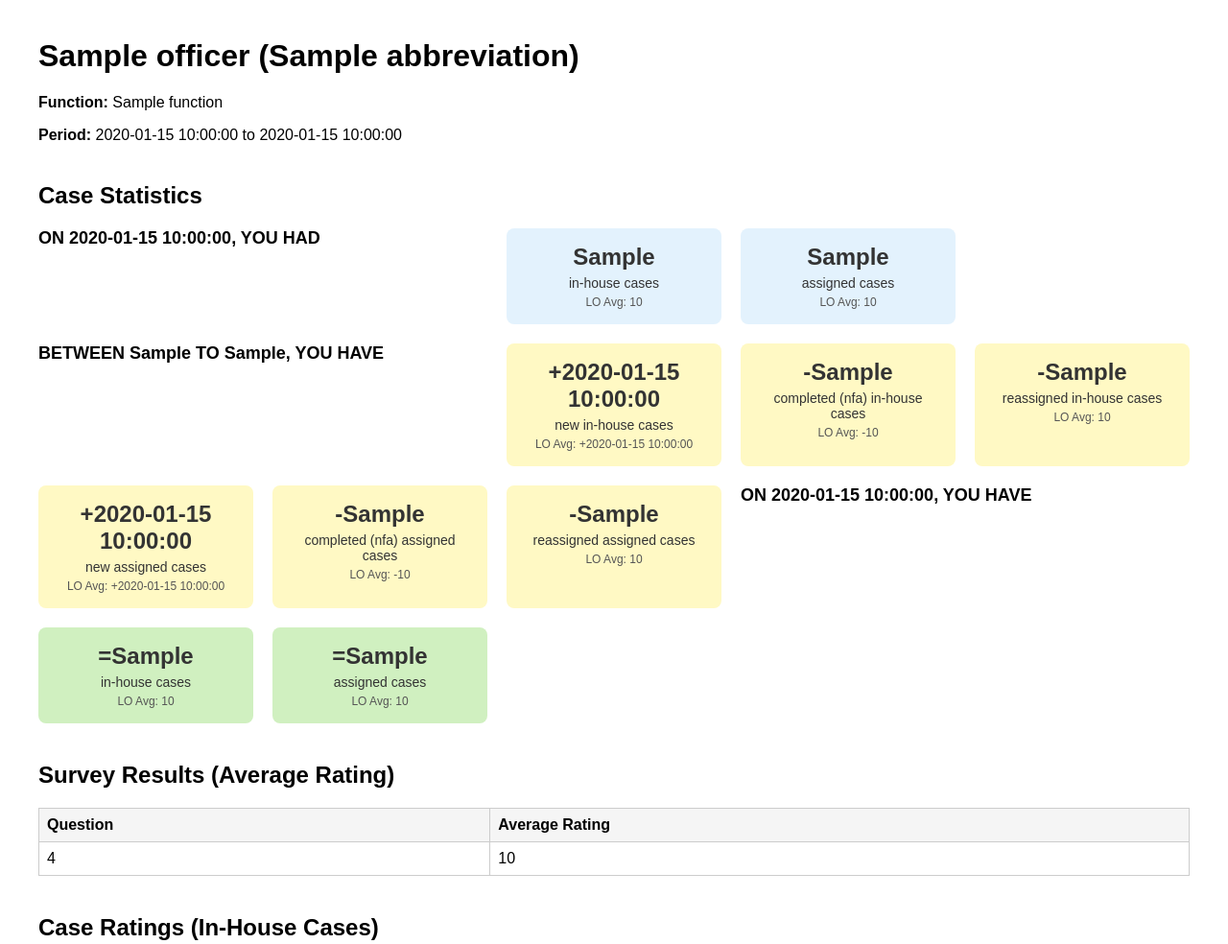
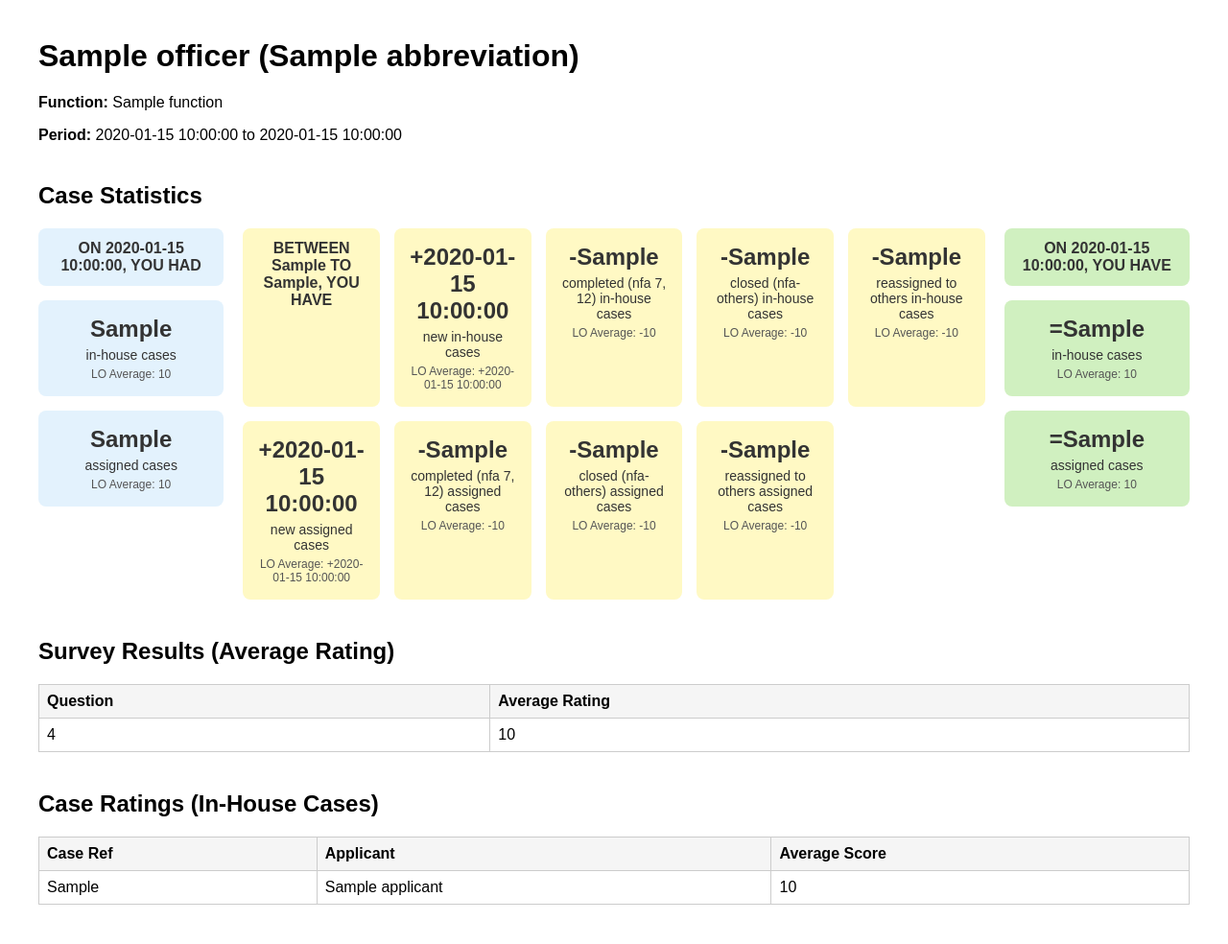
Before and after one commit to worldsofmind/lab-newsletter-generator, a Python web app: template templates/newsletter.html in a window 1280 px wide. Shown: the top 984 px of the page at 96% size. Run offline with Jinja, Linux system fonts and the light colour scheme; the template is opened without the code that fills it: most values are stand-ins (such as "Sample title", 1, 10 or a date in 2020).

Commit message:
Update newsletter.html

```diff
--- a/templates/newsletter.html
+++ b/templates/newsletter.html
@@ -10,12 +10,34 @@
     th, td { border: 1px solid #ccc; padding: 8px; text-align: left; }
     th { background-color: #f5f5f5; }
     .section { margin-bottom: 40px; }
-    .grid { display: grid; grid-template-columns: repeat(auto-fit, minmax(220px, 1fr)); gap: 20px; }
+
+    /* NEW CSS for the main grid structure */
+    .case-statistics-grid {
+      display: grid;
+      grid-template-columns: 2fr 8fr 2fr; /* Represents the 2-8-2 ratio */
+      gap: 20px; /* Space between main columns */
+      align-items: start; /* Align items to the top of their grid area */
+    }
+
+    .stat-column {
+      display: grid; /* Make each column itself a grid */
+      gap: 15px; /* Space between stat boxes within a column */
+    }
+
+    /* Adjusting grid for the middle column's stat boxes to make them more compact */
+    .stat-column.middle-column {
+      grid-template-columns: repeat(auto-fit, minmax(140px, 1fr)); /* Arrange 8 boxes into multiple columns within the 8fr space */
+    }
+
+    /* Original stat-box styles */
     .stat-box { padding: 16px; border-radius: 8px; text-align: center; color: #333; }
     .blue { background-color: #e3f2fd; }
-    .yellow { background-color: #fff9c4; }
     .green { background-color: #d0f0c0; }
-    .header { font-weight: bold; font-size: 18px; margin-bottom: 10px; grid-column: span 2; }
+    .yellow { background-color: #fff9c4; } /* Adjusted color for consistency */
+
+    .header-box { /* No longer spans full width; will naturally fit its parent stat-column */
+        text-align: center; padding: 12px; font-weight: bold; font-size: 16px;
+    }
     .number { font-size: 24px; font-weight: bold; }
     .label { font-size: 14px; margin-top: 5px; }
     .avg { font-size: 12px; color: #555; margin-top: 5px; }
@@ -29,61 +51,73 @@
 
   <div class="section">
     <h2>Case Statistics</h2>
-    <div class="grid">
-      <div class="header">ON {{ officer.period.date_start_verbose }}, YOU HAD</div>
+    <div class="case-statistics-grid"> <div class="stat-column blue-column"> <div class="stat-box blue header-box">ON {{ officer.period.date_start_verbose }}, YOU HAD</div>
         <div class="stat-box blue">
           <div class="number">{{ officer.inhouse_opening }}</div>
           <div class="label">in-house cases</div>
-        <div class="avg">LO Avg: {{ officer.avg_inhouse_opening }}</div>
+          <div class="avg">LO Average: {{ officer.avg_inhouse_opening }}</div>
         </div>
         <div class="stat-box blue">
           <div class="number">{{ officer.assigned_opening }}</div>
           <div class="label">assigned cases</div>
-        <div class="avg">LO Avg: {{ officer.avg_assigned_opening }}</div>
+          <div class="avg">LO Average: {{ officer.avg_assigned_opening }}</div>
+        </div>
       </div>
 
-      <div class="header">BETWEEN {{ officer.period.month_start }} TO {{ officer.period.month_end }}, YOU HAVE</div>
+      <div class="stat-column yellow-column middle-column"> <div class="stat-box yellow header-box">BETWEEN {{ officer.period.month_start }} TO {{ officer.period.month_end }}, YOU HAVE</div>
         <div class="stat-box yellow">
           <div class="number">+{{ officer.inhouse_added }}</div>
           <div class="label">new in-house cases</div>
-        <div class="avg">LO Avg: +{{ officer.avg_inhouse_added }}</div>
+          <div class="avg">LO Average: +{{ officer.avg_inhouse_added }}</div>
         </div>
         <div class="stat-box yellow">
-        <div class="number">-{{ officer.inhouse_nfa }}</div>
-        <div class="label">completed (nfa) in-house cases</div>
-        <div class="avg">LO Avg: -{{ officer.avg_inhouse_nfa }}</div>
+          <div class="number">-{{ officer.inhouse_nfa_712 }}</div>
+          <div class="label">completed (nfa 7, 12) in-house cases</div>
+          <div class="avg">LO Average: -{{ officer.avg_inhouse_nfa_712 }}</div>
+        </div>
+        <div class="stat-box yellow">
+          <div class="number">-{{ officer.inhouse_nfa_others }}</div>
+          <div class="label">closed (nfa-others) in-house cases</div>
+          <div class="avg">LO Average: -{{ officer.avg_inhouse_nfa_others }}</div>
         </div>
         <div class="stat-box yellow">
           <div class="number">-{{ officer.inhouse_reassigned }}</div>
-        <div class="label">reassigned in-house cases</div>
-        <div class="avg">LO Avg: {{ officer.avg_inhouse_reassigned }}</div>
+          <div class="label">reassigned to others in-house cases</div>
+          <div class="avg">LO Average: -{{ officer.avg_inhouse_reassigned }}</div>
         </div>
         <div class="stat-box yellow">
           <div class="number">+{{ officer.assigned_added }}</div>
           <div class="label">new assigned cases</div>
-        <div class="avg">LO Avg: +{{ officer.avg_assigned_added }}</div>
+          <div class="avg">LO Average: +{{ officer.avg_assigned_added }}</div>
         </div>
         <div class="stat-box yellow">
-        <div class="number">-{{ officer.assigned_nfa }}</div>
-        <div class="label">completed (nfa) assigned cases</div>
-        <div class="avg">LO Avg: -{{ officer.avg_assigned_nfa }}</div>
+          <div class="number">-{{ officer.assigned_nfa_712 }}</div>
+          <div class="label">completed (nfa 7, 12) assigned cases</div>
+          <div class="avg">LO Average: -{{ officer.avg_assigned_nfa_712 }}</div>
+        </div>
+        <div class="stat-box yellow">
+          <div class="number">-{{ officer.assigned_nfa_others }}</div>
+          <div class="label">closed (nfa-others) assigned cases</div>
+          <div class="avg">LO Average: -{{ officer.avg_assigned_nfa_others }}</div>
         </div>
         <div class="stat-box yellow">
           <div class="number">-{{ officer.assigned_reassigned }}</div>
-        <div class="label">reassigned assigned cases</div>
-        <div class="avg">LO Avg: {{ officer.avg_assigned_reassigned }}</div>
+          <div class="label">reassigned to others assigned cases</div>
+          <div class="avg">LO Average: -{{ officer.avg_assigned_reassigned }}</div>
+        </div>
       </div>
 
-      <div class="header">ON {{ officer.period.date_end_verbose }}, YOU HAVE</div>
+      <div class="stat-column green-column"> <div class="stat-box green header-box">ON {{ officer.period.date_end_verbose }}, YOU HAVE</div>
         <div class="stat-box green">
           <div class="number">={{ officer.inhouse_end }}</div>
           <div class="label">in-house cases</div>
-        <div class="avg">LO Avg: {{ officer.avg_inhouse_end }}</div>
+          <div class="avg">LO Average: {{ officer.avg_inhouse_end }}</div>
         </div>
         <div class="stat-box green">
           <div class="number">={{ officer.assigned_end }}</div>
           <div class="label">assigned cases</div>
-        <div class="avg">LO Avg: {{ officer.avg_assigned_end }}</div>
+          <div class="avg">LO Average: {{ officer.avg_assigned_end }}</div>
+        </div>
       </div>
     </div>
   </div>
```
Lines whose indentation alone changed are shown as unchanged.
